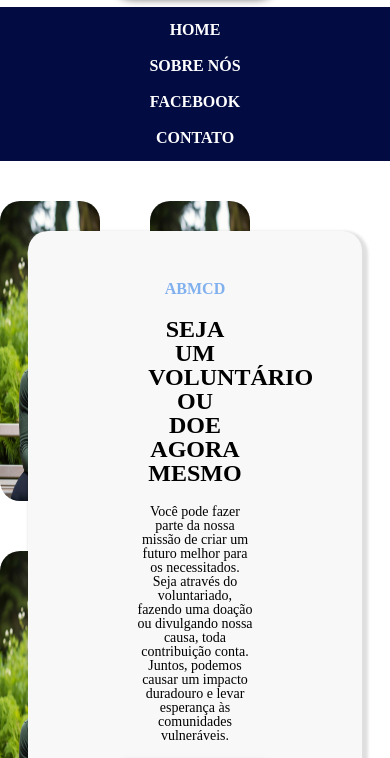
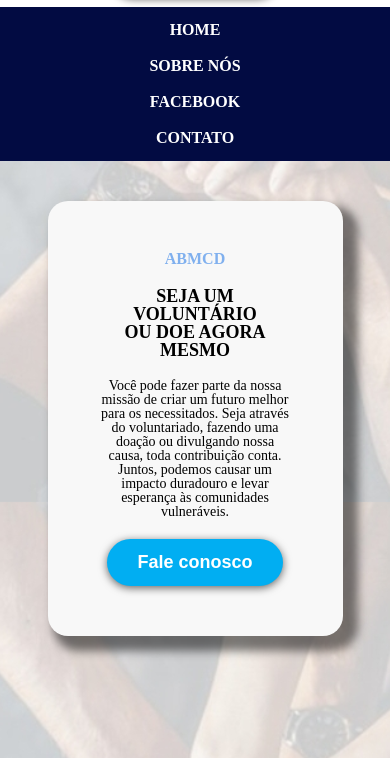
Before and after one commit to ABMCD/web-ui, a plain HTML site: page src/views/seja-voluntario-page/index.html in a window 390 px wide. Shown: the part 342-1100 px from the top of the page. Drawn offline with Linux system fonts and the light colour scheme.

Commit message:
finalizando tela seja voluntario

```diff
--- a/src/views/header/styles.css
+++ b/src/views/header/styles.css
@@ -1,6 +1,7 @@
 header {
   display: flex;
   flex-direction: column;
+  background-color: white;
 }
 
 .header-top {
--- a/src/views/seja-voluntario-page/index.html
+++ b/src/views/seja-voluntario-page/index.html
@@ -33,10 +33,10 @@
 
     <main>
       <div class="background-images">
-        <img src="../../../assets/close-no-homem-sorrindo-na-natureza.jpg">
-        <img src="../../../assets/close-no-homem-sorrindo-na-natureza.jpg">
-        <img src="../../../assets/close-no-homem-sorrindo-na-natureza.jpg">
-        <img src="../../../assets/close-no-homem-sorrindo-na-natureza.jpg">
+        <img src="../../../assets/img1.jpg">
+        <img src="../../../assets/img2.jpg">
+        <img src="../../../assets/img3.jpg">
+        <img src="../../../assets/img4.jpg">
       </div>
       <div class="card">
         <p class="abmcd">ABMCD</p>
--- a/src/views/seja-voluntario-page/styles.css
+++ b/src/views/seja-voluntario-page/styles.css
@@ -1,21 +1,33 @@
+body {
+  background-image: url("../../../assets/background.jpg");
+  background-size: cover;
+  background-repeat: no-repeat;
+  background-position: center center;
+  background-attachment: fixed;
+}
+
 main {
   display: flex;
   padding-top: 40px;
   flex-direction: column;
   align-items: center;
+  justify-content: center;
   position: relative;
 }
 
 .background-images {
   display: flex;
-  position: absolute;
+  justify-content: center;
+  align-items: center;
   flex-direction: row;
   gap: 50px;
+  background: none;
+  padding: 20px 5%;
 
   img {
-    height: 500px;
-    width: 300px;
-    border-radius: 20px;
+    height: 70vh;
+    width: 100%;
+    border-radius: 10px;
   }
 }
 
@@ -25,12 +37,11 @@ main {
   justify-content: center;
   align-items: center;
   position: absolute;
-  top: 70px;
   background-color: rgb(248, 248, 248);
-  box-shadow: 3px 3px 3px 3px rgba(0, 0, 0, 0.124);
+  box-shadow: 10px 10px 10px 5px rgba(0, 0, 0, 0.5);
   border-radius: 20px;
   padding: 50px;
-  width: 60%;
+  width: 50%;
   z-index: 1;
 
   .abmcd {
@@ -43,12 +54,11 @@ main {
     font-weight: bold;
     font-size: 24px;
     margin-bottom: 20px;
-    width: 40%;
     text-align: center;
   }
 
   .card-description {
-    width: 50%;
+    width: 80%;
     text-align: center;
     font-size: 14px;
     margin-bottom: 20px;
@@ -80,16 +90,42 @@ main {
   }
 }
 
-@media screen and (max-width: 700px) {
+@media screen and (max-width: 1200px) {
+  .card {
+    width: 50%;
+
+    .card-title {
+      width: 100%;
+      font-size: 18px;
+    }
+
+    .card-description {
+      width: 100%;
+      font-size: 14px;
+    }
+  }
+
   .background-images {
     flex-direction: row;
-    gap: 50px;
+    gap: 60px;
     flex-wrap: wrap;
+    padding: 0;
 
     img {
       height: 300px;
-      width: 100px;
-      border-radius: 20px;
+      width: 35%;
     }
   }
 }
+
+@media screen and (max-width: 400px) {
+  main {
+    background-size: cover;
+    height: 100vh;
+    justify-content: start;
+  }
+
+  .background-images {
+    display: none;
+  }
+}
```
Also changed, not shown: assets/background.jpg (added), assets/img1.jpg (added), assets/img2.jpg (added), assets/img3.jpg (added), assets/img4.jpg (added).
